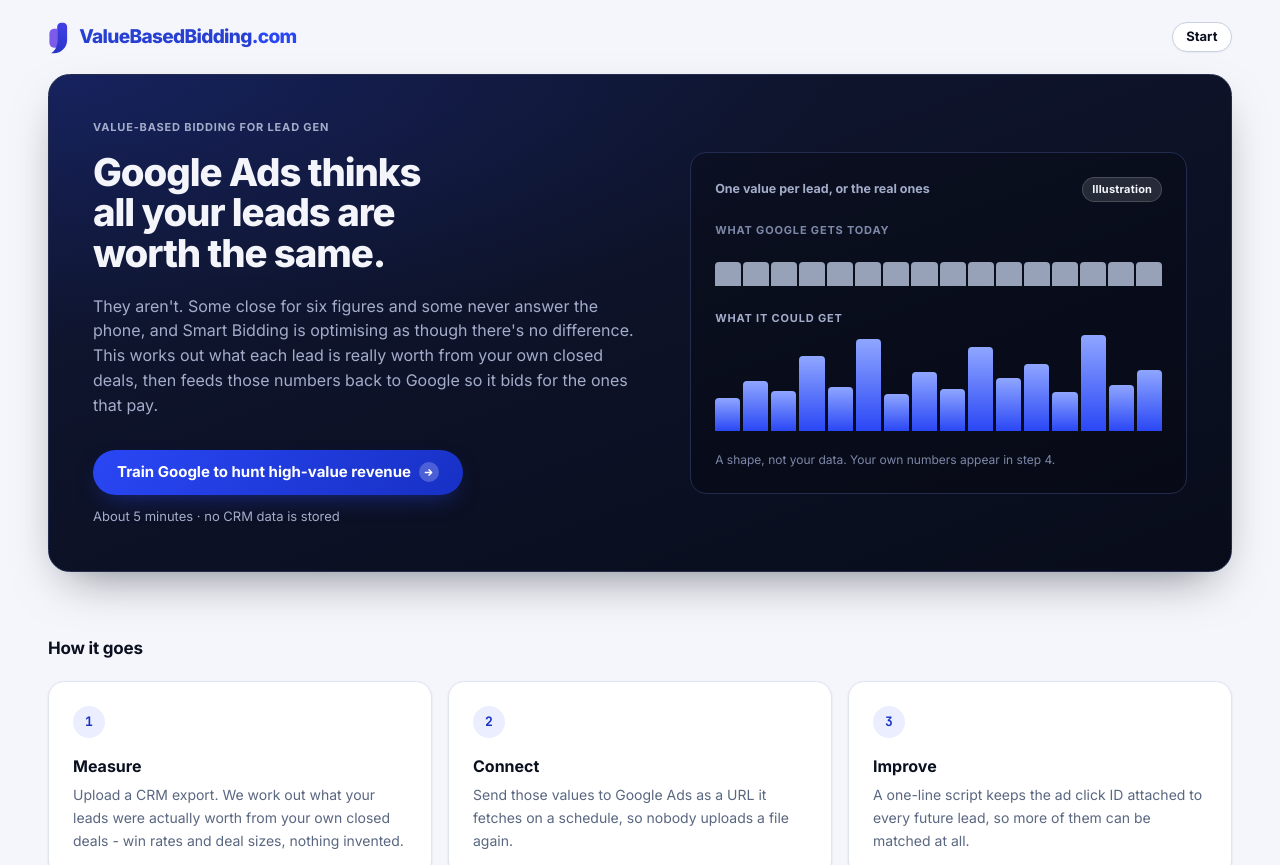
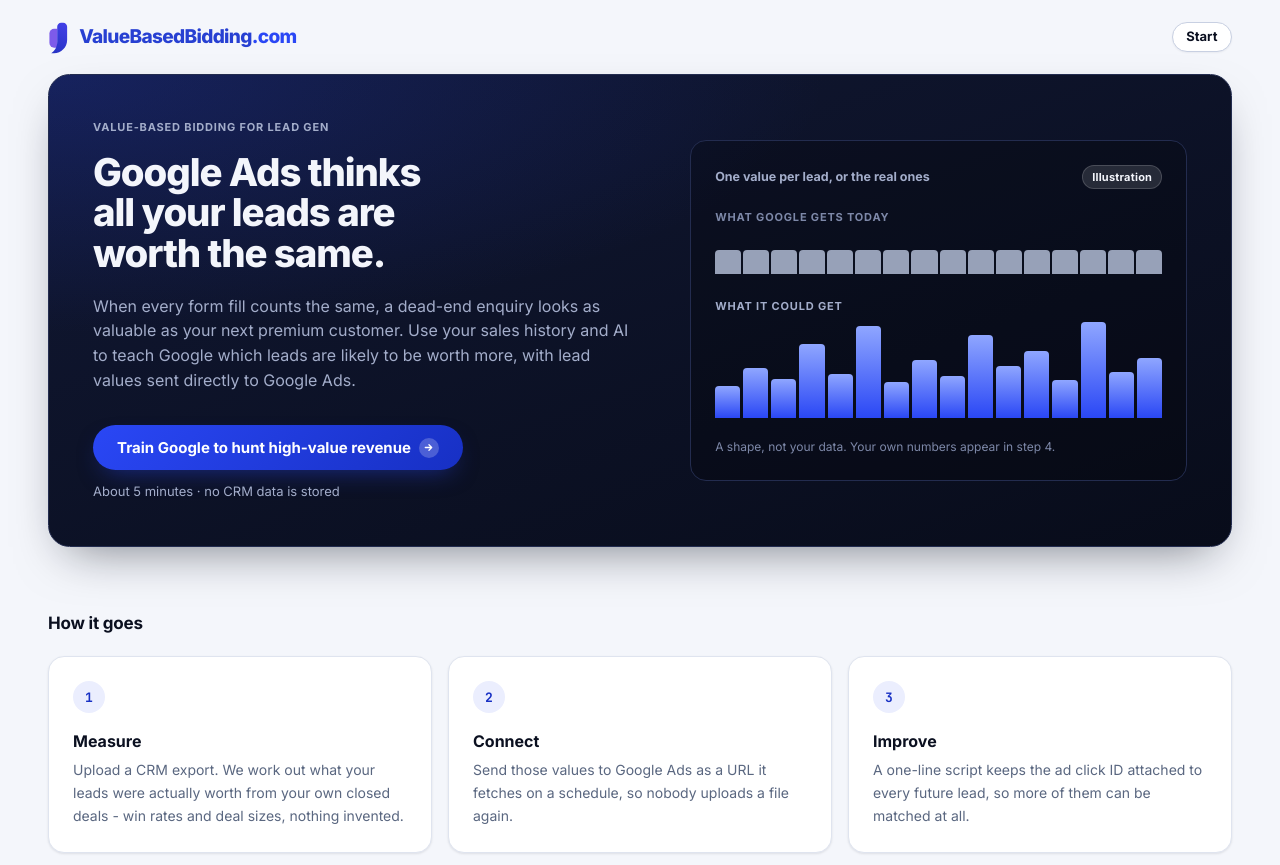
Before and after one commit to alonosz/VBB, a Next.js app: page / in a window 1280 px wide. Shown: the top 865 px of the page. Built offline with nearby package versions, Linux system fonts and the light colour scheme.

Commit message:
Reword the landing page hero paragraph
Co-Authored-By: Claude Fable 5.1 <noreply@anthropic.com>
Claude-Session: https://claude.ai/code/session_01WVZ1rVUpurohtxmsT1QBvg

```diff
--- a/src/app/page.tsx
+++ b/src/app/page.tsx
@@ -89,11 +89,10 @@ export default function Home() {
                   className="lede mt-5 max-w-[54ch]"
                   style={{ color: "var(--on-navy-muted)" }}
                 >
-                  They aren&apos;t. Some close for six figures and some never answer
-                  the phone, and Smart Bidding is optimising as though there&apos;s no
-                  difference. This works out what each lead is really worth from your
-                  own closed deals, then feeds those numbers back to Google so it bids
-                  for the ones that pay.
+                  When every form fill counts the same, a dead-end enquiry looks as
+                  valuable as your next premium customer. Use your sales history and
+                  AI to teach Google which leads are likely to be worth more, with
+                  lead values sent directly to Google Ads.
                 </p>
 
                 <div className="mt-8 flex flex-wrap items-center gap-x-5 gap-y-3">
```
